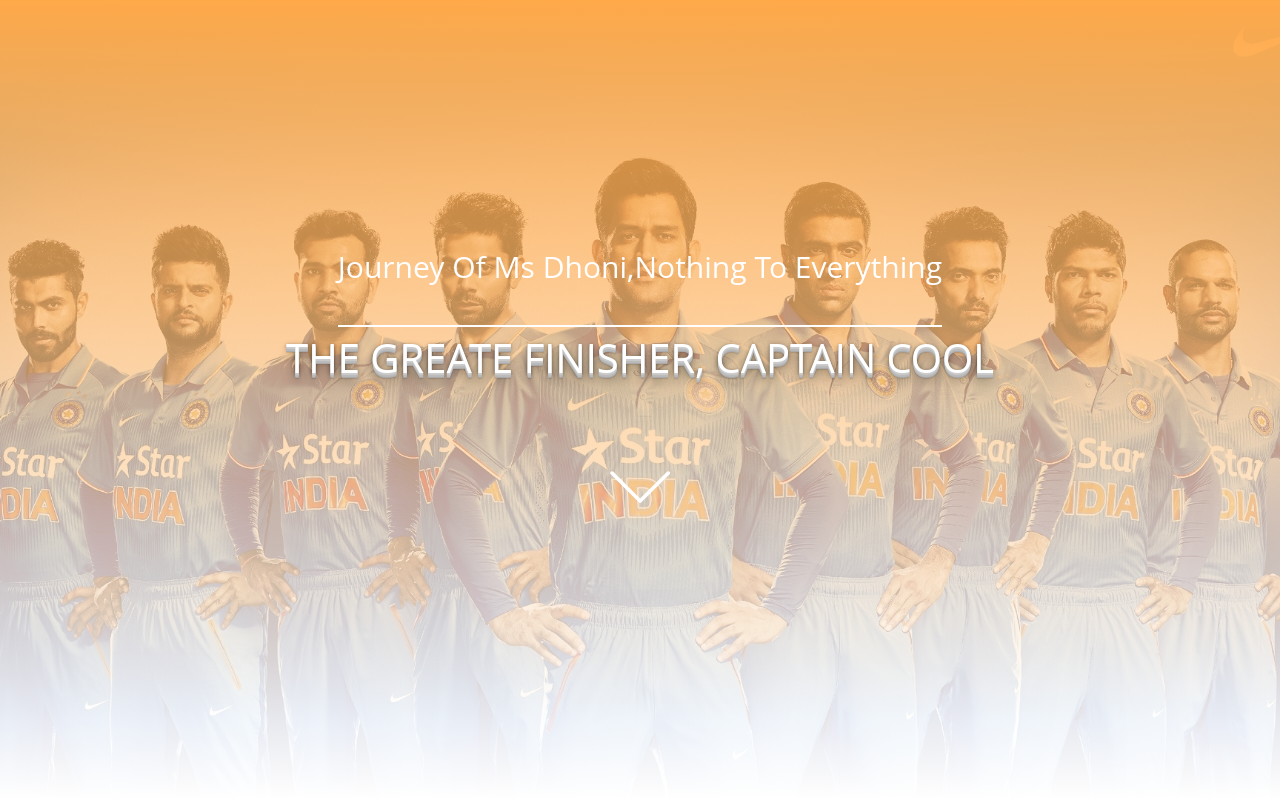
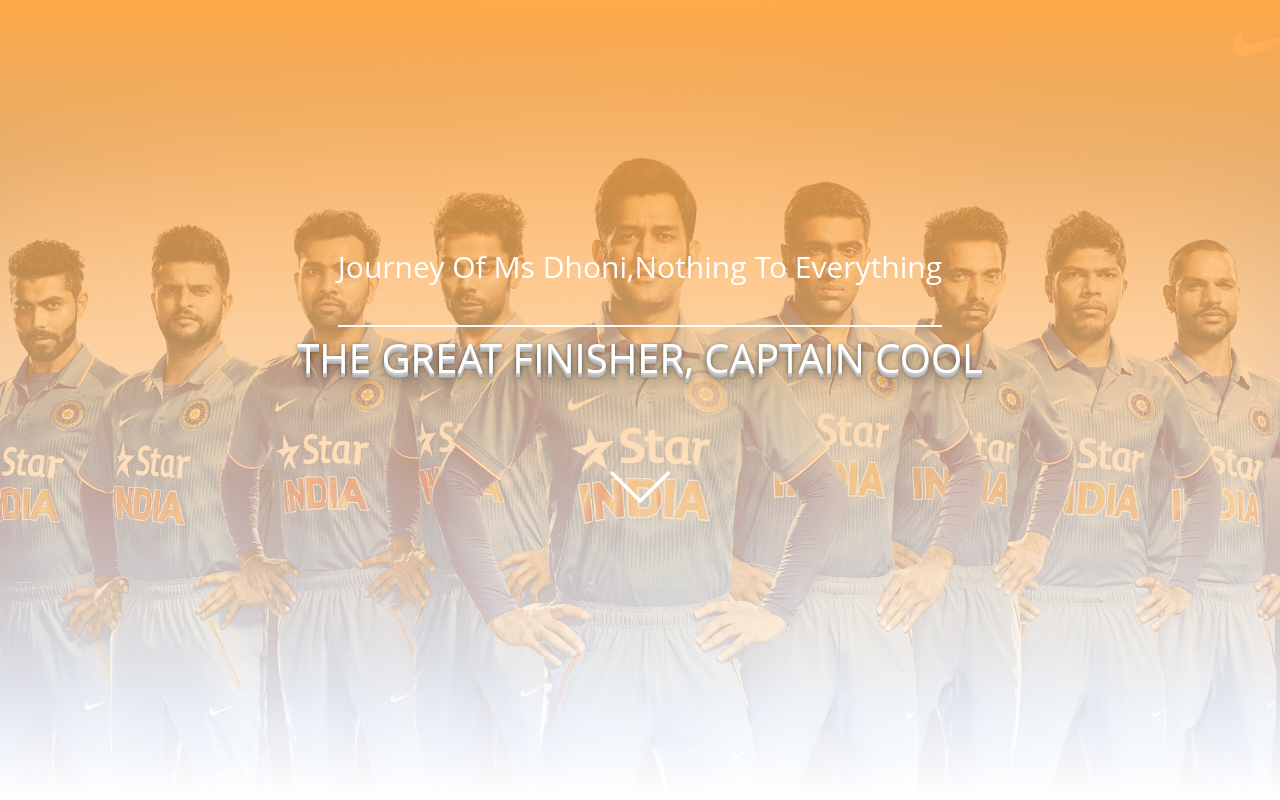
Before and after one commit to Shaik-Avaies/TributePage, a plain HTML site: page tribute.html in a window 1280 px wide. Shown: the top 800 px of the page. Drawn offline with nearby package versions, Linux system fonts and the light colour scheme.

Commit message:
Update tribute.html

```diff
--- a/tribute.html
+++ b/tribute.html
@@ -17,7 +17,7 @@
 <body id="main">
  <header id="title" id="top">
  	<span>Journey of Ms Dhoni,Nothing to Everything</span>
- 	<p>The Greate Finisher, Captain cool</p>
+ 	<p>The Great Finisher, Captain cool</p>
  	<img src="img/arrow.svg" alt="down-arrow">
  </header>
  <main class="wrapper">
```
